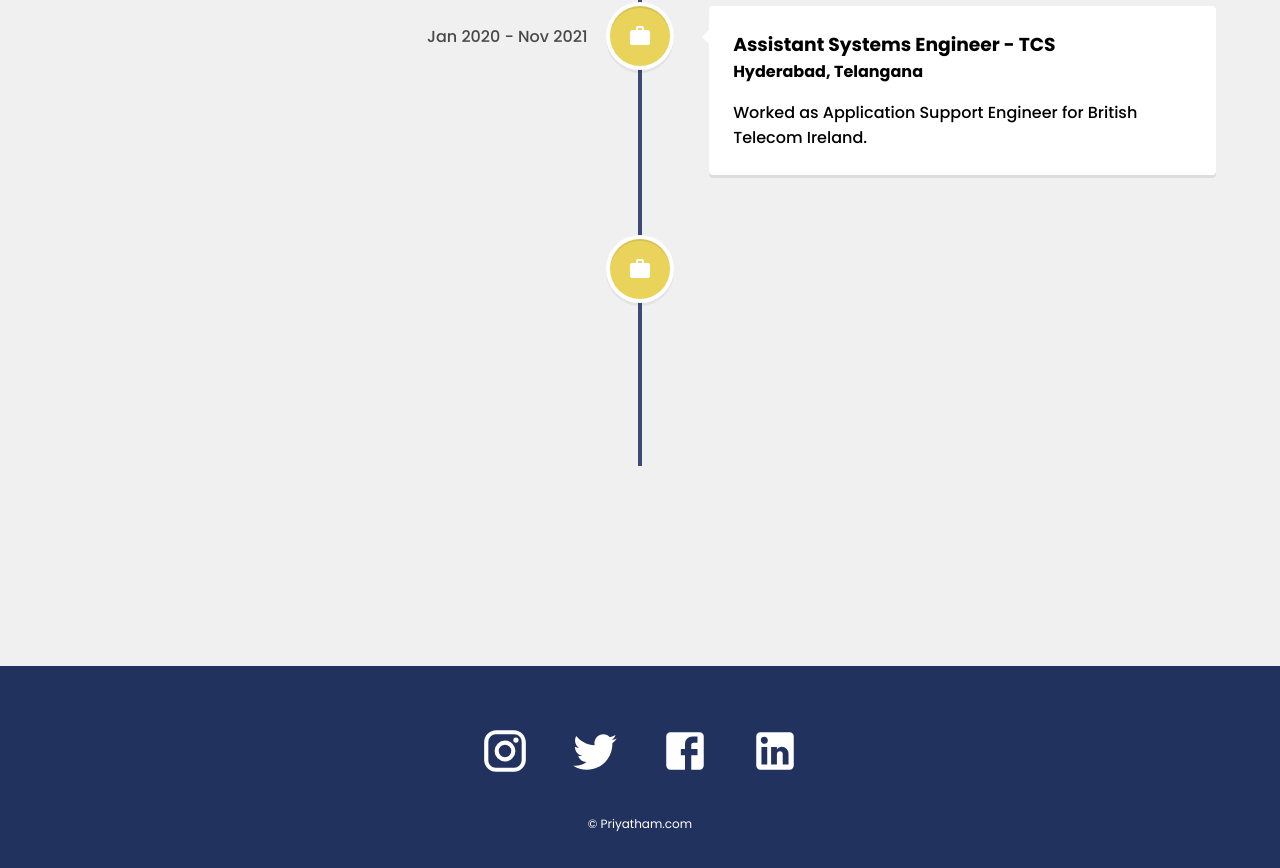
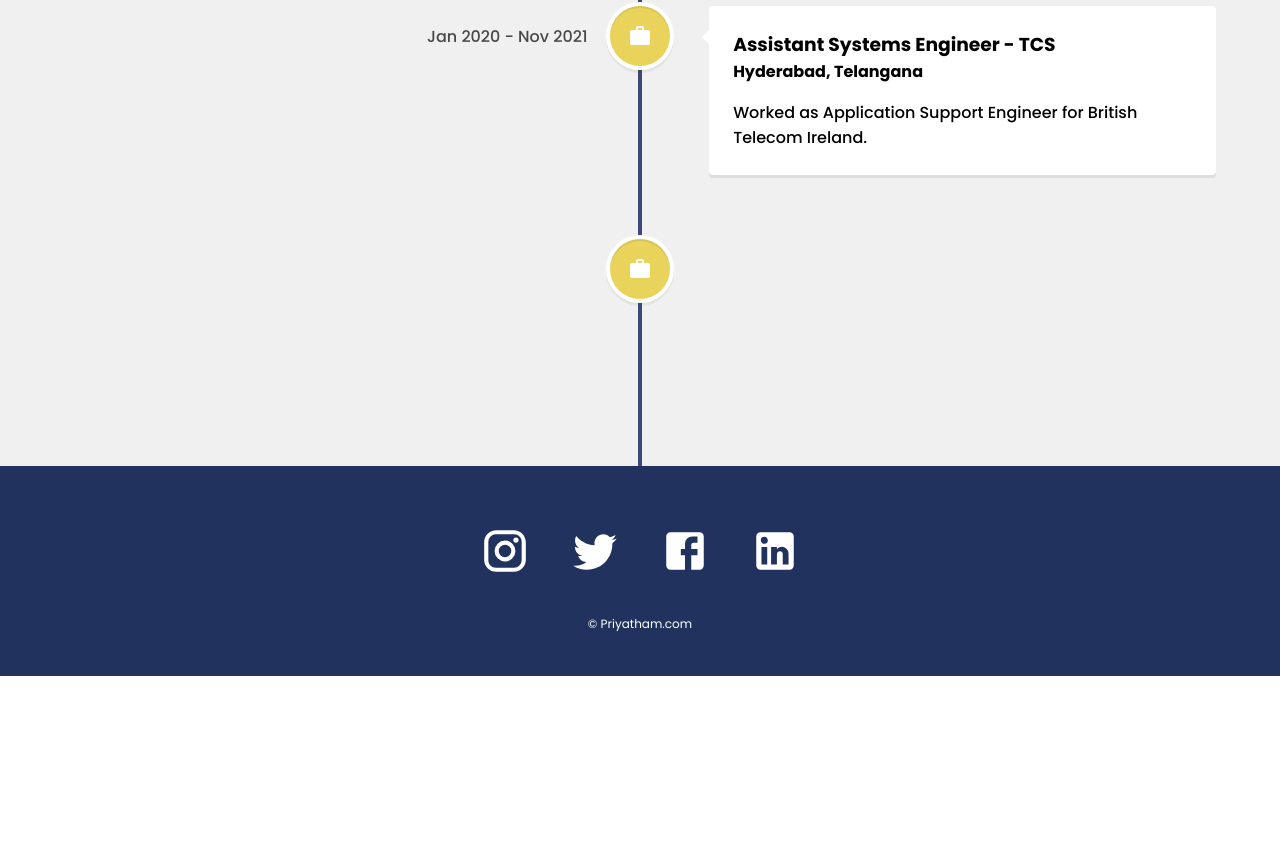
Before and after one commit to Priyatham-Reddy7/portfolio-v1, a React (Vite) app: page /experience in a window 1280 px wide. Shown: the part 338-1206 px from the top of the page. After the commit the page ends 1014 px from the top, so only its background shows below. Built offline with nearby package versions, Linux system fonts and the light colour scheme.

Commit message:
update footer.css

```diff
--- a/src/components/footer/footer.css
+++ b/src/components/footer/footer.css
@@ -3,7 +3,7 @@
     color: #fff;
     width: 100%;
     height: 200px;
-    margin-top: 200px;
+    /* margin-top: 200px; */
     padding-top: 10px;
     display: flex;
     flex-direction: column;
```
